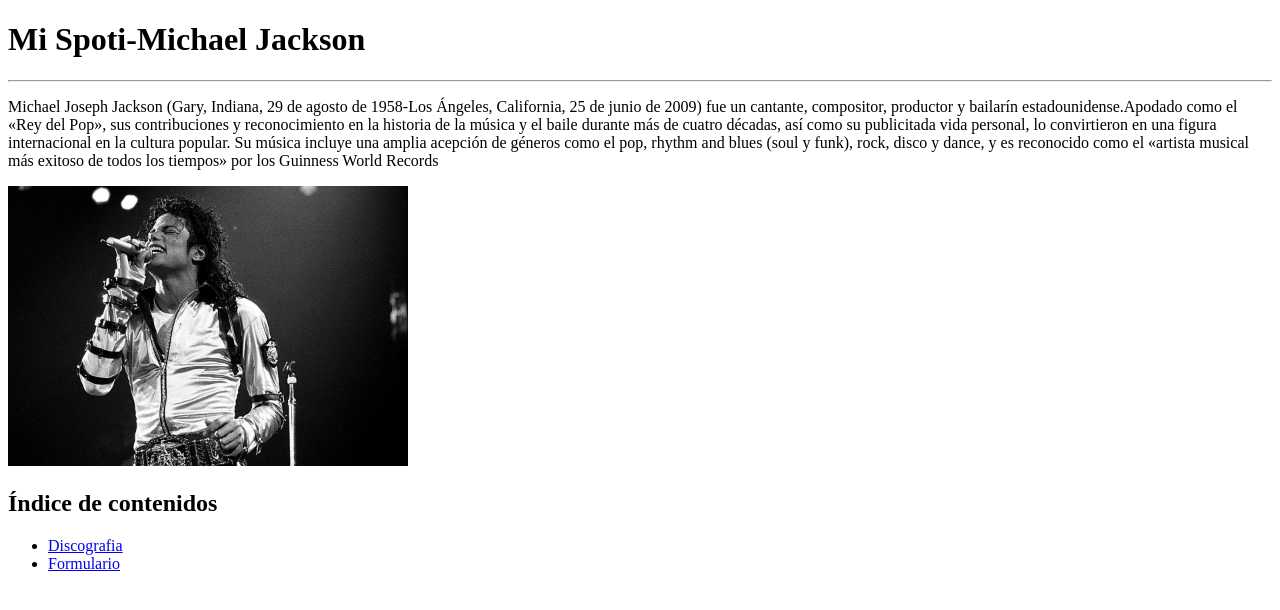
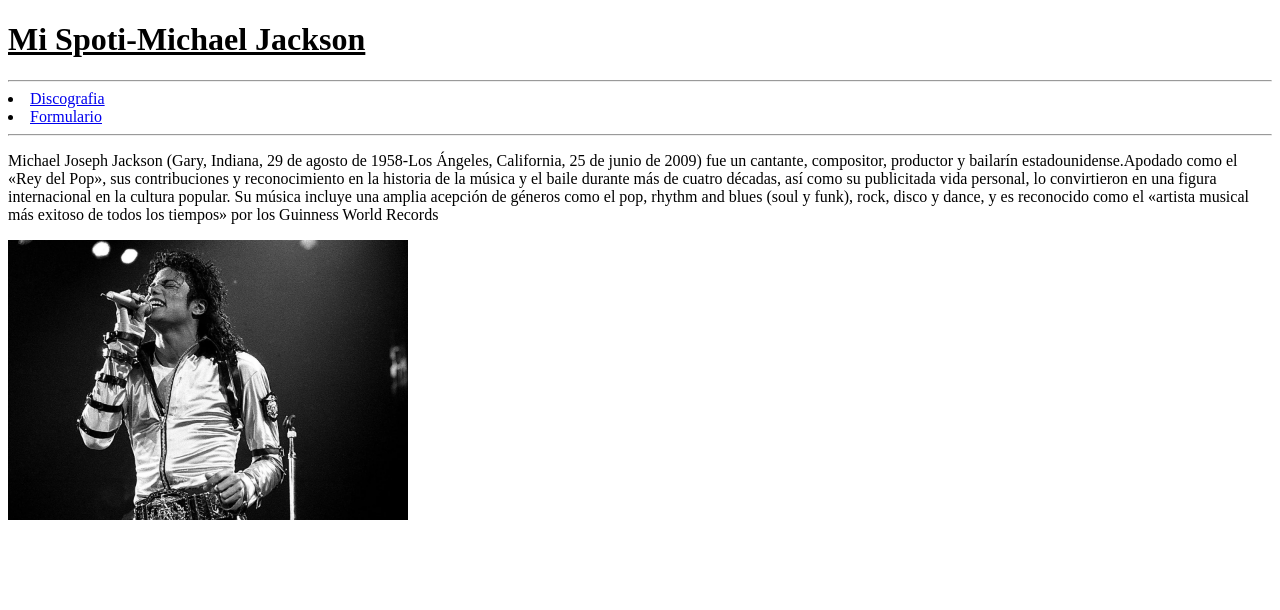
Before and after one commit to Aitor2507/ASIX1-0373-AE3-MySpoti, a plain HTML site: page index.html in a window 1280 px wide. Drawn offline with Linux system fonts and the light colour scheme.

Commit message:
Cambios en index de header y nav

```diff
--- a/index.html
+++ b/index.html
@@ -7,15 +7,16 @@
     <title id= inicio >Mi Spoti</title>
 </head>
 <body>
-    <h1>Mi Spoti-Michael Jackson</h1>
+    <header>
+        <h1><u>Mi Spoti-Michael Jackson</u></h1>
+    </header>
+    <hr>
+    <nav>
+        <li><a href="discografia.html">Discografia</a></li>
+        <li><a href="formulario.html">Formulario</a></li>
+    </nav>
     <hr>
     <p>Michael Joseph Jackson (Gary, Indiana, 29 de agosto de 1958-Los Ángeles, California, 25 de junio de 2009) fue un cantante, compositor, productor y bailarín estadounidense.Apodado como el «Rey del Pop», sus contribuciones y reconocimiento en la historia de la música y el baile durante más de cuatro décadas, así como su publicitada vida personal, lo convirtieron en una figura internacional en la cultura popular. Su música incluye una amplia acepción de géneros como el pop, rhythm and blues (soul y funk), rock, disco y dance, y es reconocido como el «artista musical más exitoso de todos los tiempos» por los Guinness World Records</p>
     <img src="img/michael-jackson.webp" alt="Presentacion Michael Jackson" width="400 px">
-
-    <h2>Índice de contenidos</h2>
-    <ul>
-        <li><a href="discografia.html">Discografia</a></li>
-        <li><a href="formulario.html">Formulario</a></li>
-    </ul>
 </body>
 </html>
```
